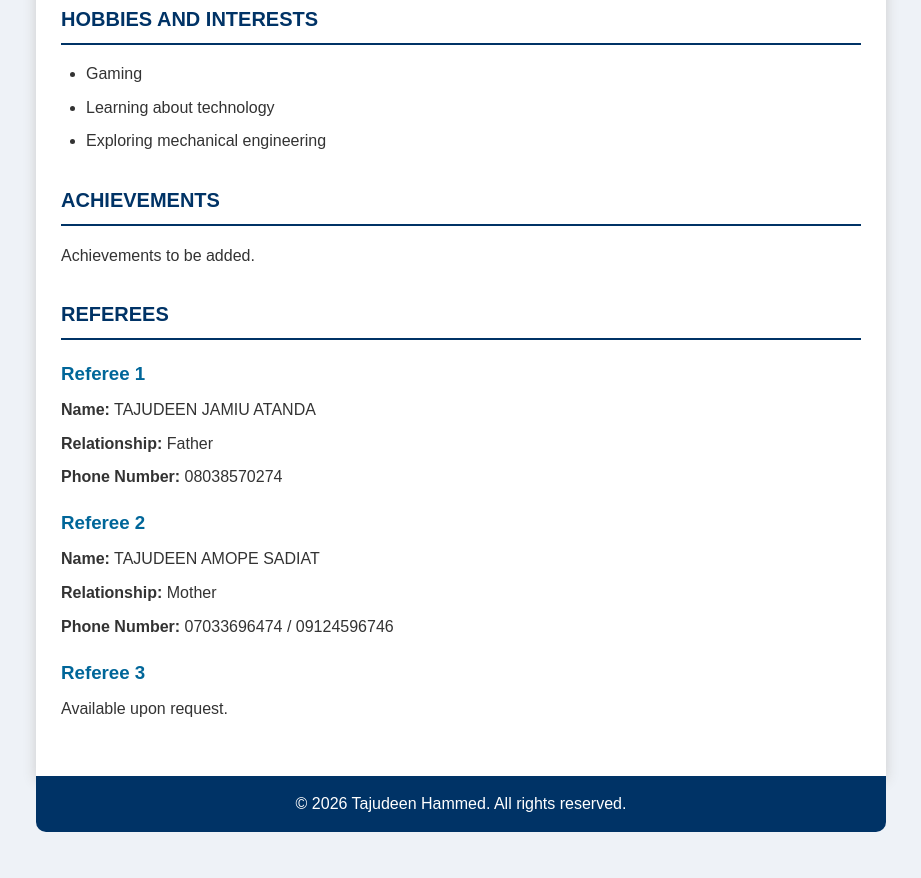
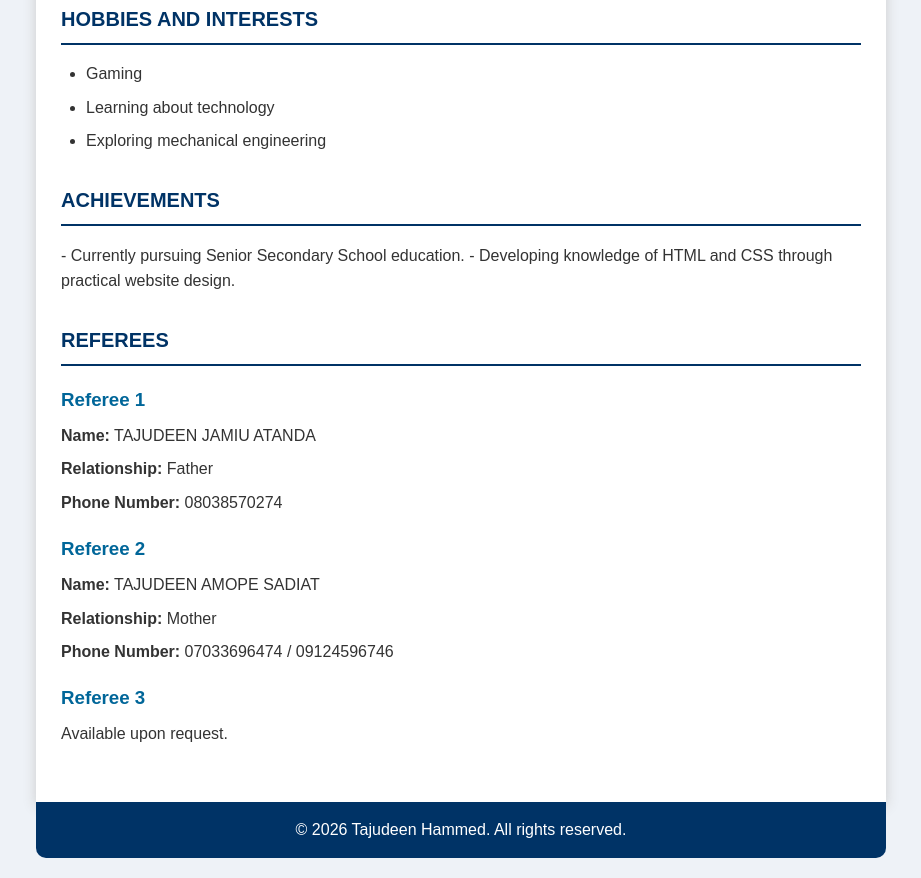
Before and after one commit to HAMMED-2026/my-cv-website, a plain HTML site: page index.html in a window 1280 px wide. Shown: the part 1221-2099 px from the top of the page, without its empty margins (179-1100 px from the left). Before the commit the page ends 2073 px from the top, so only its background shows below. Drawn offline with Linux system fonts and the light colour scheme.

Commit message:
Update achievements section in index.html
Added achievements related to education and web design skills.

```diff
--- a/index.html
+++ b/index.html
@@ -70,7 +70,8 @@
 
         <section>
             <h2>ACHIEVEMENTS</h2>
-            <p>Achievements to be added.</p>
+            - Currently pursuing Senior Secondary School education.
+- Developing knowledge of HTML and CSS through practical website design.</h>
         </section>
 
 <section>
```
